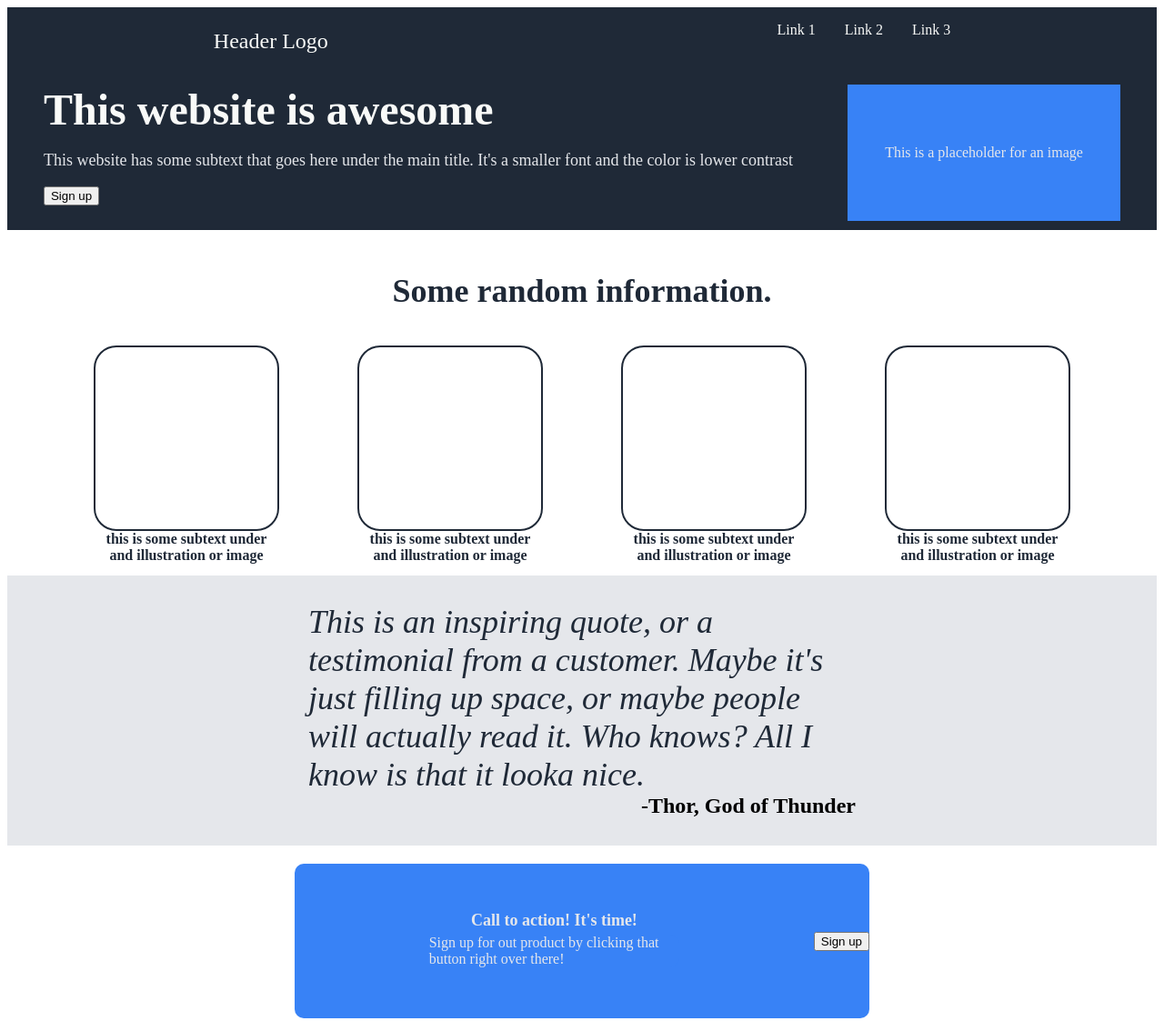
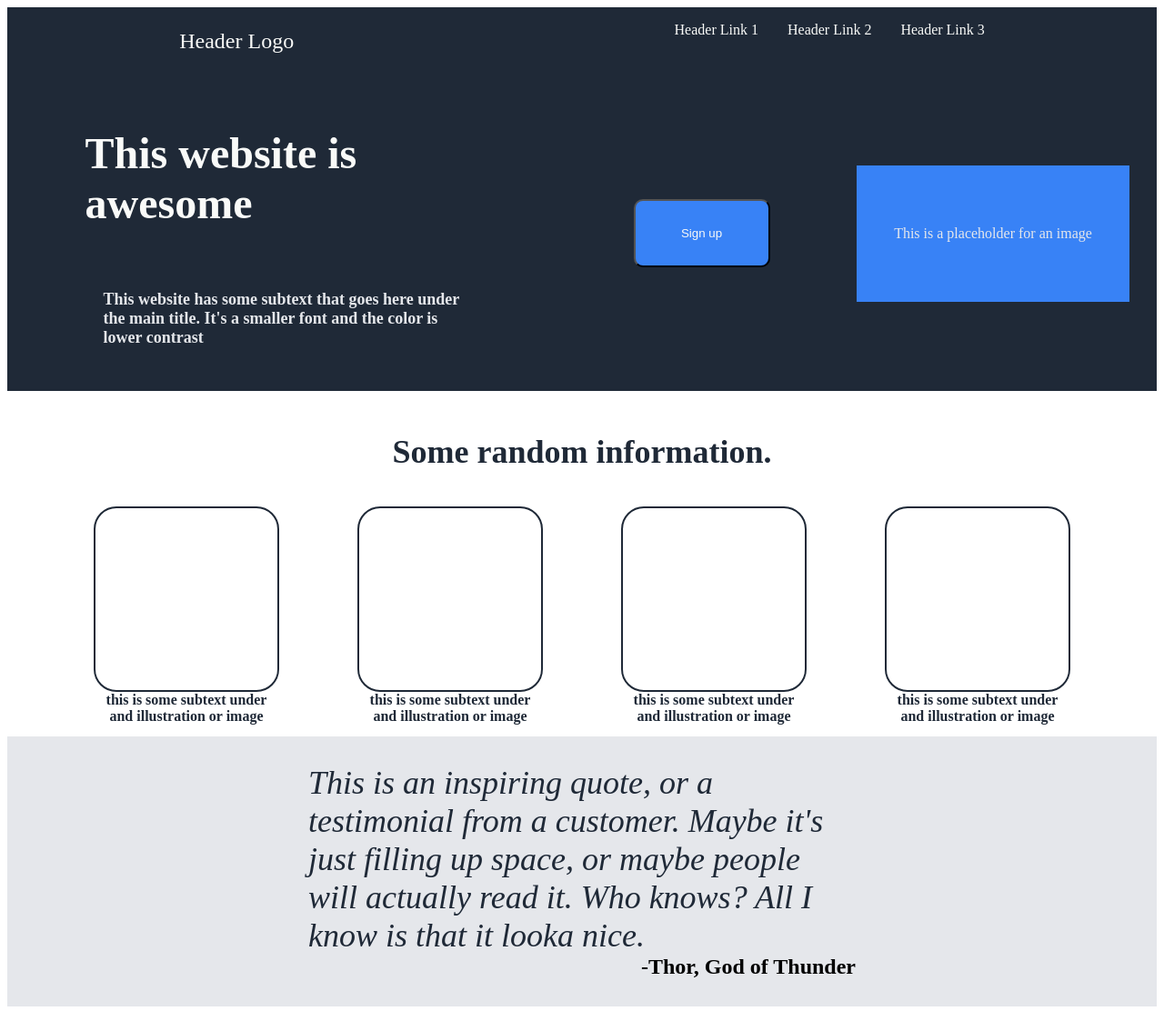
Before and after one commit to rdcoope/landingpage, a plain HTML site: page index.html in a window 1280 px wide. Shown: the top 1123 px of the page at 91% size. Drawn offline with Linux system fonts and the light colour scheme.

Commit message:
Finish the css. Images still needed

```diff
--- a/index.html
+++ b/index.html
@@ -15,9 +15,9 @@
             </div>
             <div class="header-links">
                 <ul>
-                    <li><a>Link 1</a></li>
-                    <li><a>Link 2</a></li>
-                    <li><a>Link 3</a></li>
+                    <li><a>Header Link 1</a></li>
+                    <li><a>Header Link 2</a></li>
+                    <li><a>Header Link 3</a></li>
                 </ul>
             </div>
         </div>
@@ -25,14 +25,16 @@
 
             <div class="hero">
                 <div class="hero-text">
-                    <p class="banner">This website is awesome</p>
-                   <p class="text"> This website has some subtext that goes here under the main title. It's a smaller font and the color is lower contrast</p>
+                    <div class="container">
+                        <p class="banner">This website is awesome</p>
+                        <p class="text"> This website has some subtext that goes here under the main title. It's a smaller font and the color is lower contrast</p>
+                    </div>
                     <button class="signup">Sign up</button>
-                </div>
+                    </div>
+
                 <div class="hero-image">
                     <div class="container">
                         <p >This is a placeholder for an image</p>
-
                     </div>
                 </div>
             </div>
@@ -82,8 +84,10 @@
                 </div>
             </div>
         </div>
+
+        <div class="footer">Copyright "C" The Odin Project</div>
+
     </div>
-    <div class="footer">Copyright "C" The Odin Project</div>
 
 </body>
 </html>
--- a/style.css
+++ b/style.css
@@ -5,6 +5,9 @@ body{
     flex-direction: column;
     justify-content: space-between;
     align-items: center;
+}
+.body{
+    width: 100%;
 }
 
 /* header */
@@ -31,21 +34,33 @@ ul{
     justify-content: space-around;
     color: white;
     padding: 10px;
-
 }
-.banner, .text{
+.hero-text{
+    display: flex;
     flex: 2;
-}
-.banner{
+    justify-content: space-around;
+    align-items: center;
     font-size: 48px;
     font-weight: 900;
     color: #f9faf8;
     margin: 0px;
     padding: 0px;
+
 }
-.text{
+.hero-text .container{
+    width: 50%;
+
+}
+.hero .text{
     font-size: 18px;
     color: #e5e7eb;
+    padding: 20px;
+
+}
+.hero-image{
+    display: flex;
+    justify-content: center;
+    align-items: center;
 }
 .hero-image .container{
     display: flex;
@@ -55,6 +70,11 @@ ul{
     background-color: #3882f6;
     justify-content: center;
     align-items: center;
+    margin: 20px;
+    align-self: center;
+    justify-self: center;
+
+
 }
 
 /* Information Card */
@@ -133,6 +153,7 @@ ul{
     background-color: #3882f6;
     width: 50%;
     margin: 20px;
+    padding-right: 10px;
     border-radius: 10px;
     display: flex;
     align-items: center;
@@ -152,6 +173,10 @@ ul{
     flex: 2;
     height: 150px;
     padding: 10px;
+    color:#e5e7eb;
+    font-size: 18px;
+   padding: 20px;
+
 
 }
 .call .text .content{
@@ -159,3 +184,20 @@ ul{
     margin: 5px;
     padding: 0;
 }
+
+/* Footer and buttons */
+.footer{
+    background-color: #1f2937;
+    color: #e5e7eb;
+    padding: 20px;
+    display: flex;
+    justify-content: center;
+    align-items: center;
+}
+button{
+    background-color: #3882f6;
+    color:#f9Faf8;
+    border-radius: 10px;
+    height: 75px;
+    width: 150px;
+}
```
